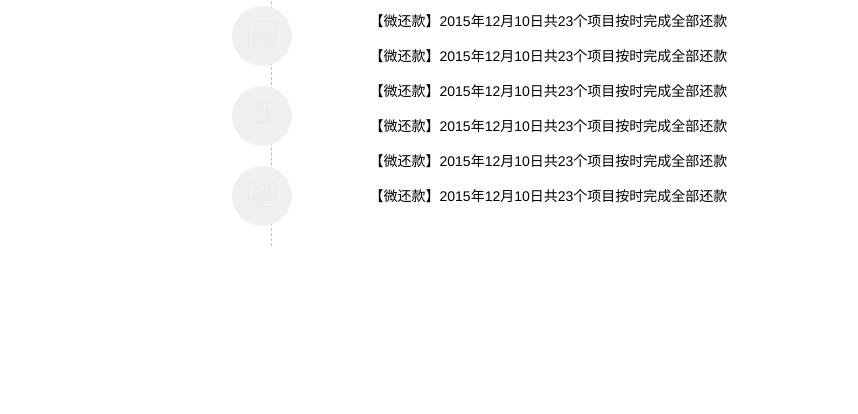
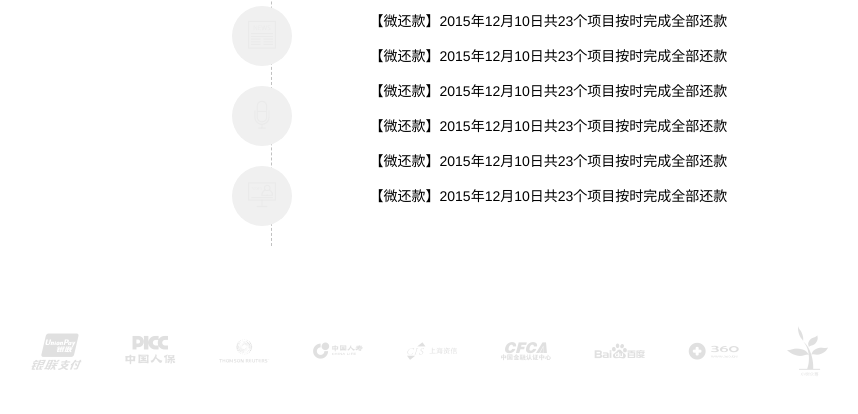
Before and after one commit to Sesshoumaru/web-pages, a plain HTML site: page weijinsuo/index.html in a window 1280 px wide. Shown: the part 1451-1865 px from the top of the page, without its empty margins (228-1086 px from the left). Drawn offline with Linux system fonts and the light colour scheme; files whose address does not match are found by name.

Commit message:
weijinsup partner

```diff
--- a/weijinsuo/css/main.css
+++ b/weijinsuo/css/main.css
@@ -96,6 +96,79 @@
     content: "\e911";
     font-size: 28px;
     color: #EAEAEA;
+}
+
+
+.icon-uniE930:hover {
+    color: #df3232;
+}
+
+.icon-uniE930:before {
+    content: "\e946";
+}
+
+.icon-uniE92F:hover {
+    color: #e8380d;
+}
+
+.icon-uniE92F:before {
+    content: "\e92f";
+}
+
+.icon-uniE92E:hover {
+    color: #ed6f00;
+}
+
+.icon-uniE92E:before {
+    content: "\e92e";
+}
+
+.icon-uniE92A:hover {
+    color: #159f69;
+}
+
+.icon-uniE92A:before {
+    content: "\e92a";
+}
+
+.icon-uniE929:hover {
+    color: #07569e;
+}
+
+.icon-uniE929:before {
+    content: "\e929";
+}
+
+.icon-uniE931:hover {
+    color: #004098;
+}
+
+.icon-uniE931:before {
+    content: "\e931";
+}
+
+.icon-uniE92C:hover {
+    color: #d32019;
+}
+
+.icon-uniE92C:before {
+    content: "\e92c";
+}
+
+.icon-uniE92B:hover {
+    color: #3eac4a;
+}
+
+.icon-uniE92B:before {
+    content: "\e92b";
+}
+
+.icon-uniE92D:hover {
+    color: #2bb289;
+}
+
+.icon-uniE92D:before {
+    content: "\e92d";
 }
 
 /*--/字体图标--*/
@@ -666,5 +739,42 @@ body {
     text-decoration: none;
 }
 
+@media (max-width: 756px) {
+    .nav-pills li{
+        float: left;
+        padding-top: 20px;
+        padding-left: 20px;
+    }
+}
 
 /*--/新闻列表--*/
+
+
+/*--合作伙伴--*/
+
+#partner{
+    padding: 40px 0;
+}
+
+#partner ul{
+    list-style: none;
+    text-align: center;
+}
+
+#partner ul li{
+    display: inline-block;
+    padding: 0 20px;
+}
+
+#partner ul li a{
+    font-size: 50px;
+    width: 80px;
+    color: #e0e0e0;
+}
+
+#partner ul li a:hover{
+    text-decoration: none;
+    color: #E92322;
+}
+
+/*--/合作伙伴--*/
--- a/weijinsuo/index.html
+++ b/weijinsuo/index.html
@@ -517,7 +517,7 @@
                             <li><a href="#">【微还款】2015年12月10日共23个项目按时完成全部还款</a></li>
                         </ul>
                     </div>
-                    <div role="tabpanel" class="tab-pane fade  active" id="news02">
+                    <div role="tabpanel" class="tab-pane fade " id="news02">
                         <ul>
                             <li><a href="#">【微还款】2015年12月10日共23个项目按时完成全部还款</a></li>
                             <li><a href="#">【微还款】2015年12月10日共23个项目按时完成全部还款</a></li>
@@ -529,7 +529,7 @@
                             <li><a href="#">【微还款】2015年12月10日共23个项目按时完成全部还款</a></li>
                         </ul>
                     </div>
-                    <div role="tabpanel" class="tab-pane fade  active" id="news03">
+                    <div role="tabpanel" class="tab-pane fade " id="news03">
                         <ul>
                             <li><a href="#">【微还款】2015年12月10日共23个项目按时完成全部还款</a></li>
                             <li><a href="#">【微还款】2015年12月10日共23个项目按时完成全部还款</a></li>
@@ -541,7 +541,7 @@
                             <li><a href="#">【微还款】2015年12月10日共23个项目按时完成全部还款</a></li>
                         </ul>
                     </div>
-                    <div role="tabpanel" class="tab-pane fade  active" id="news04">
+                    <div role="tabpanel" class="tab-pane fade " id="news04">
                         <ul>
                             <li><a href="#">【微还款】2015年12月10日共23个项目按时完成全部还款</a></li>
                             <li><a href="#">【微还款】2015年12月10日共23个项目按时完成全部还款</a></li>
@@ -561,7 +561,21 @@
 <!--/新闻列表-->
 
 <!--合作伙伴-->
-<section id="1"></section>
+<section id="partner" class="hidden-xs hidden-sm">
+    <div class="container">
+         <ul>
+            <li><a href="#" class="icon-uniE930"></a></li>
+            <li><a href="#" class="icon-uniE92F"></a></li>
+            <li><a href="#" class="icon-uniE92E"></a></li>
+            <li><a href="#" class="icon-uniE92A"></a></li>
+            <li><a href="#" class="icon-uniE929"></a></li>
+            <li><a href="#" class="icon-uniE931"></a></li>
+            <li><a href="#" class="icon-uniE92C"></a></li>
+            <li><a href="#" class="icon-uniE92B"></a></li>
+            <li><a href="#" class="icon-uniE92D"></a></li>
+        </ul>
+    </div>
+</section>
 <!--/合作伙伴-->
 
 <!--底部区域-->
```
